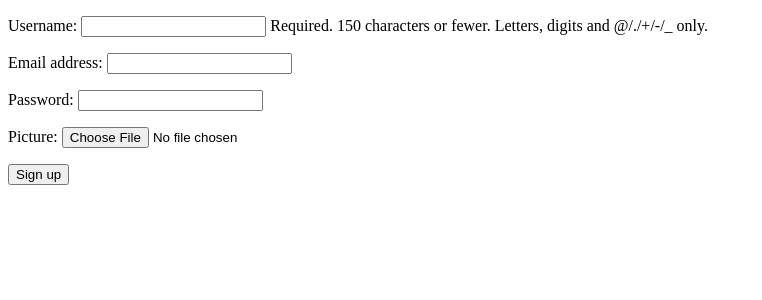
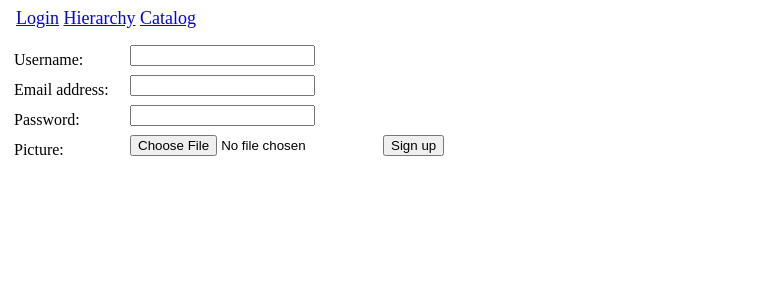
Before and after one commit to Ivanchyshyn/Staff_directory, a Django app: page /register/ in a window 1280 px wide. Shown: the top 300 px of the page, without its empty margins (0-762 px from the left). Run offline with Django 3.2, Linux system fonts and the light colour scheme.

Commit message:
redesigned registration and login, added navigation

```diff
--- a/abz_test/settings.py
+++ b/abz_test/settings.py
@@ -129,3 +129,4 @@ MEDIA_URL = '/media/'
 LOGIN_REDIRECT_URL = reverse_lazy('staff:staff')
 LOGIN_URL = reverse_lazy('staff:login')
 LOGOUT_URL = reverse_lazy('staff:logout')
+LOGOUT_REDIRECT_URL = reverse_lazy('staff:home')
--- a/staff/views.py
+++ b/staff/views.py
@@ -2,6 +2,7 @@ from django.db.models import CharField, DecimalField, Q
 from django.views.generic import ListView, FormView
 from django.http import HttpResponseRedirect
 from django.shortcuts import render
+from django.contrib.auth.mixins import LoginRequiredMixin
 
 from .models import Boss, Employee
 from .forms import UserForm, UserProfileForm
@@ -12,7 +13,7 @@ class HomeView(ListView):
     context_object_name = 'bosses'
 
 
-class StaffView(ListView):
+class StaffView(LoginRequiredMixin, ListView):
     model = Employee
     template_name = 'staff/staff.html'
     context_object_name = 'staff'
--- /dev/null
+++ b/static/css/forms.css
@@ -0,0 +1,15 @@
+label{
+    display: inline-block;
+    float: left;
+    clear: left;
+    width: 110px;
+    text-align: left;
+    margin: 6px;
+}
+input {
+  display: inline-block;
+  float: left;
+}
+.helptext {
+	display: none
+}
--- a/templates/register/login.html
+++ b/templates/register/login.html
@@ -7,7 +7,10 @@
 {% block content %}
 <form method="POST"> {% csrf_token %}
 	{{ form.as_p }}
-	<input type="submit" value="Sign in" />
+	<div style="display: inline-block">
+	<input type="submit" value="Sign in" style="margin: 8px" />
+	<button type="button"><a href="{% url 'staff:register' %}" style="text-decoration: none; color: black; margin: 8px">Register</a></button>
+	</div>
 </form>
 {% endblock %}
 
--- a/templates/register/register.html
+++ b/templates/register/register.html
@@ -2,7 +2,9 @@
 
 <html>
 <head>
+	{% load staticfiles %}
 	{% block title %}Register{% endblock %}
+	{% block css %} <link rel="stylesheet" type="text/css" href="{% static 'css/forms.css' %}"> {% endblock %}
 </head>
 {% block content %}
 <form method="POST" enctype="multipart/form-data"> {% csrf_token %}
--- a/templates/staff/base.html
+++ b/templates/staff/base.html
@@ -7,6 +7,15 @@
     {% block css %}{% endblock %}
     </head>
     <body>
+    	<nav style="margin: 8px; font-size: 18px">
+    		{% if user.is_authenticated %}
+    			<a href="{% url 'staff:logout' %}">Logout</a>
+    		{% else %}
+    			<a href="{% url 'staff:login' %}">Login</a>
+    		{% endif %}
+    		<a href="{% url 'staff:home' %}">Hierarchy</a>
+    		<a href="{% url 'staff:staff' %}">Catalog</a>
+    	</nav>
     {% block content %}
     {% endblock %}
     </body>
```
